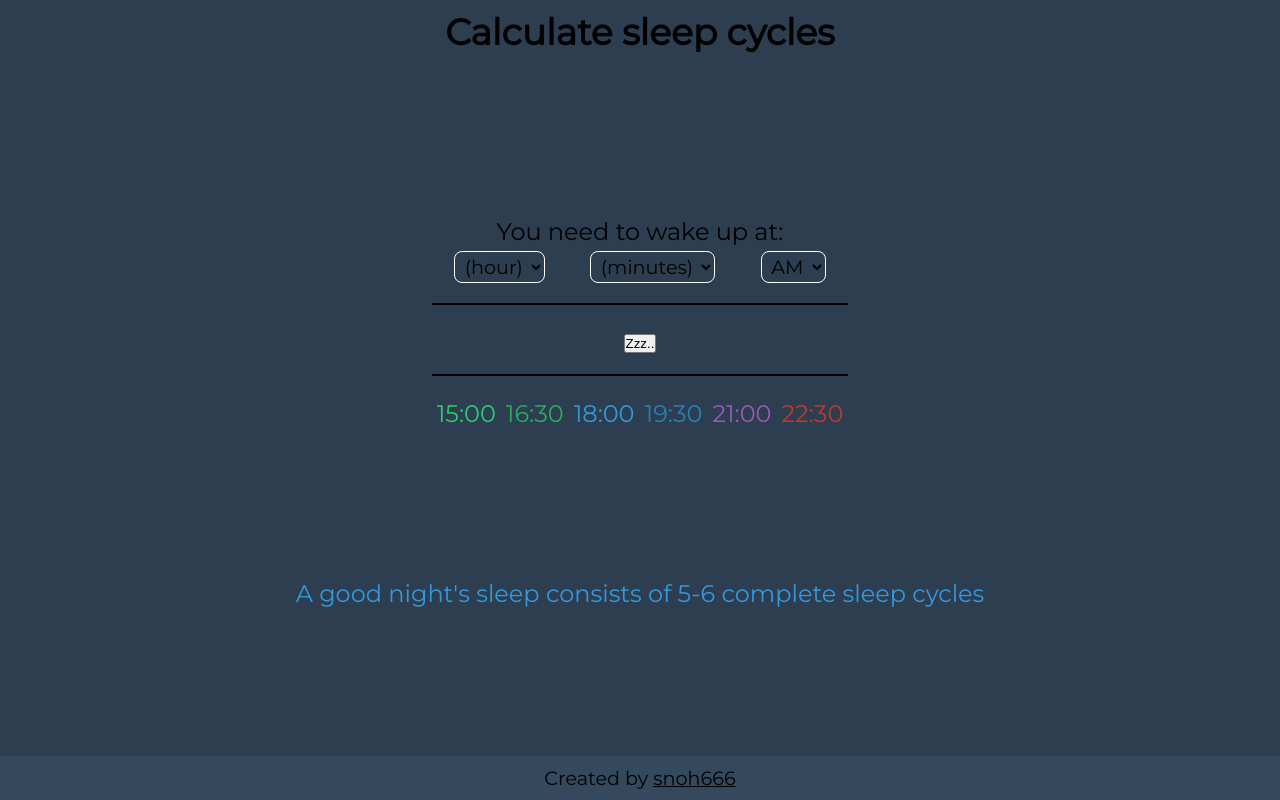
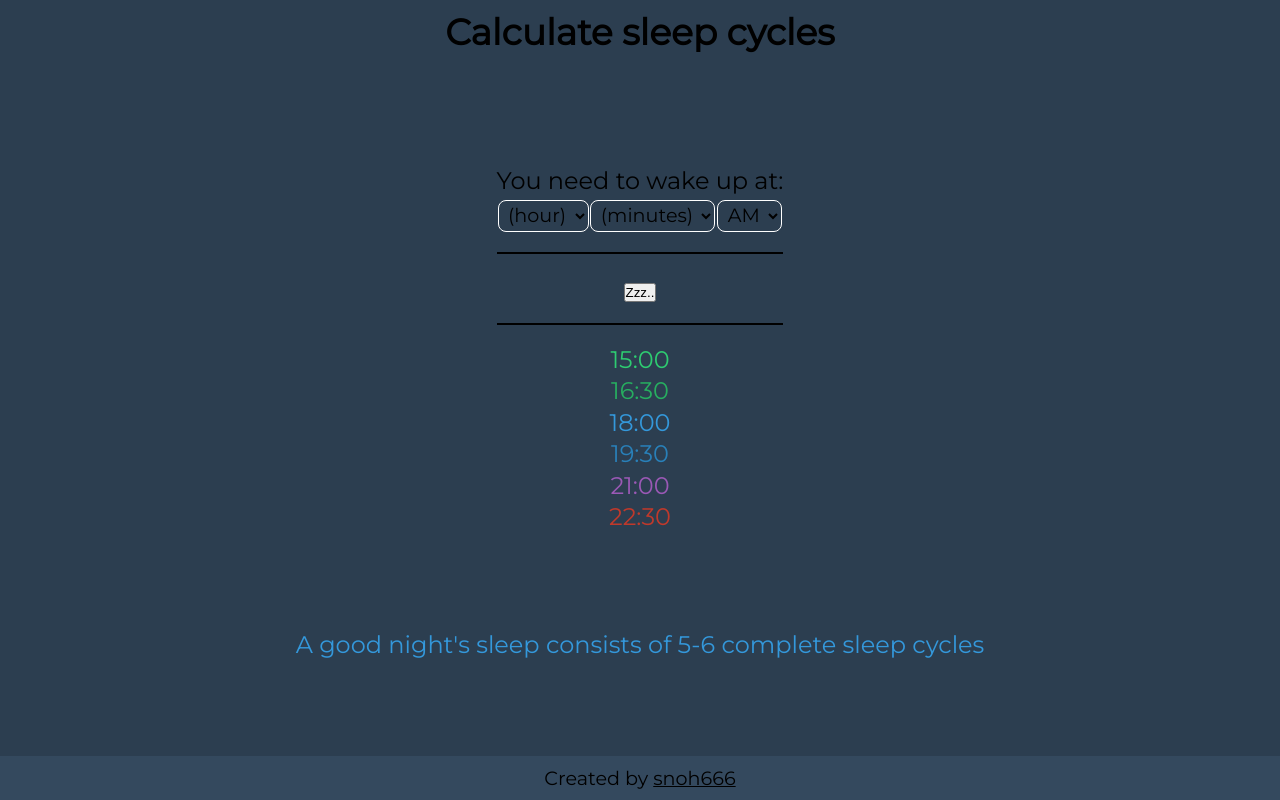
Before and after one commit to snoh666/sleep-cycle-calculator, a React (Create React App) app: page / in a window 1280 px wide. Built offline with nearby package versions, Linux system fonts and the light colour scheme; the HTML template or start-up script is replaced by a standard one.

Commit message:
Deleted useless Result class styles

```diff
--- a/src/index.css
+++ b/src/index.css
@@ -25,11 +25,6 @@ hr{
   background: black;
   border: none;
 }
-.Result{
-  display: flex;
-  flex-direction: row;
-  flex-wrap: wrap;
-}
 .timestamp{
   margin: 2.5px 5px;
 }
```
